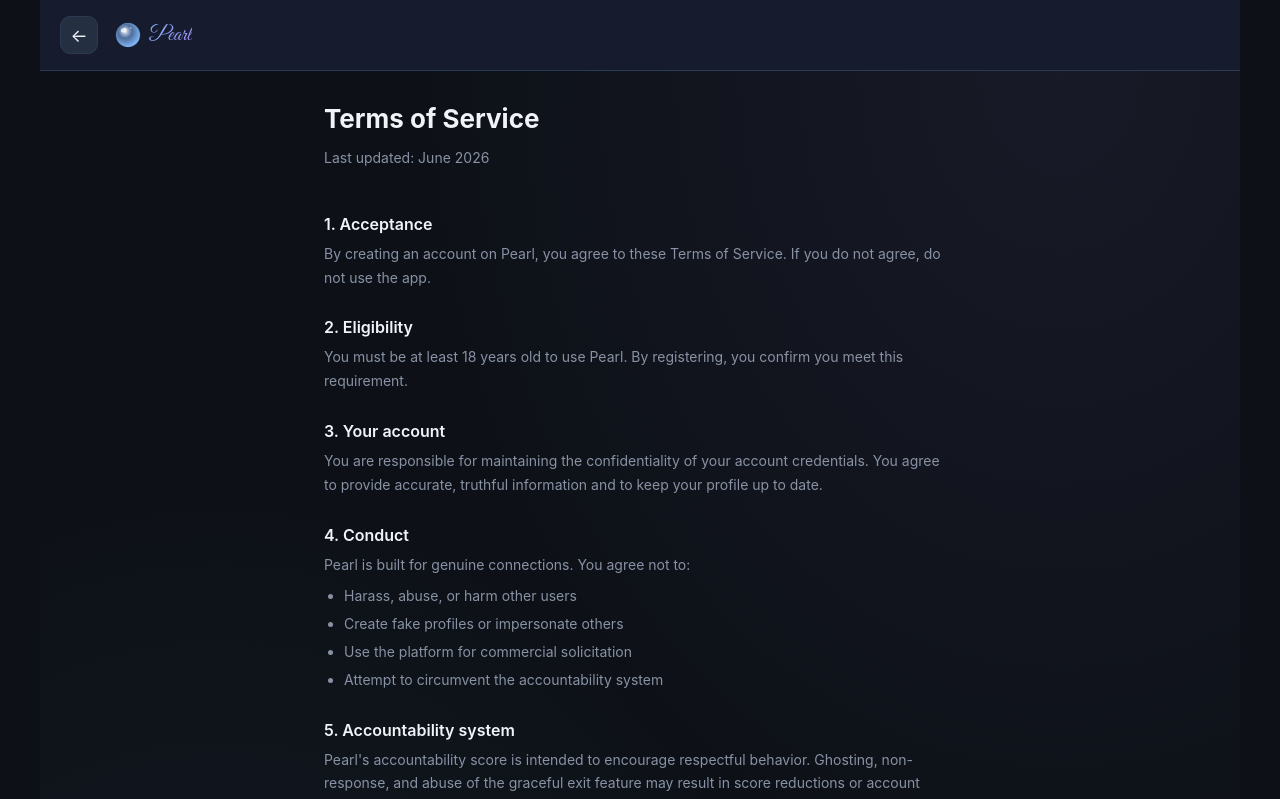
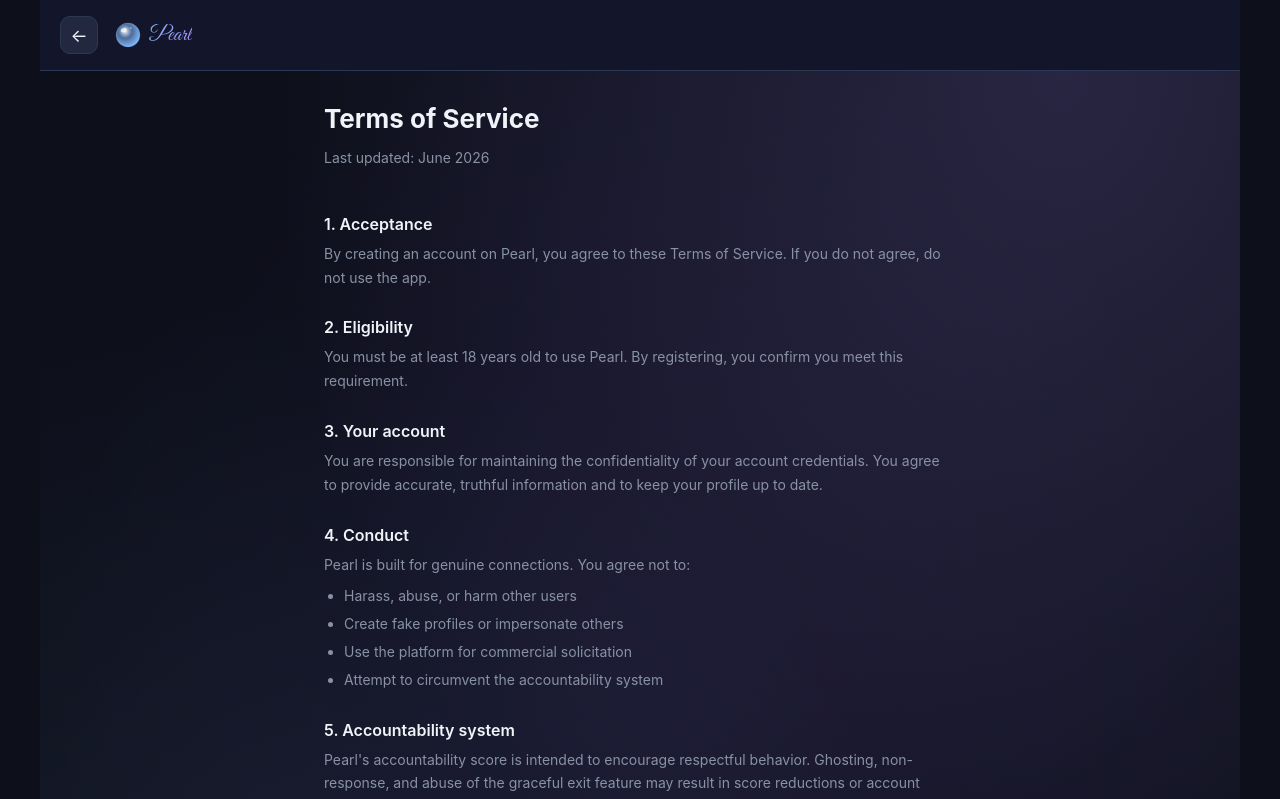
Before and after one commit to mmbower1/dating-app, a React (Vite) app: page /terms in a window 1280 px wide. Shown: the top 799 px of the page. Built offline with nearby package versions, Linux system fonts and the light colour scheme; no server answers.

Commit message:
Deepen purple tint in background — darker base with stronger gradient
Co-Authored-By: Claude Sonnet 4.6 <noreply@anthropic.com>

```diff
--- a/src/index.css
+++ b/src/index.css
@@ -1,8 +1,8 @@
 :root {
-  --bg-primary: #0d1117;
-  --bg-secondary: #161c2d;
-  --bg-card: #1e2637;
-  --bg-input: #252f42;
+  --bg-primary: #0d0f1a;
+  --bg-secondary: #13162a;
+  --bg-card: #1a1f35;
+  --bg-input: #222840;
   --accent: #7eb3f5;
   --accent-light: #a8cdf8;
   --accent-dark: #5a94e8;
@@ -95,8 +95,9 @@ body {
   position: relative;
   background: var(--bg-primary);
   background-image:
-    radial-gradient(ellipse at 85% 5%, rgba(167,139,250,0.07) 0%, transparent 45%),
-    radial-gradient(ellipse at 15% 95%, rgba(126,179,245,0.07) 0%, transparent 45%);
+    radial-gradient(ellipse at 85% 5%, rgba(167,139,250,0.18) 0%, transparent 55%),
+    radial-gradient(ellipse at 15% 95%, rgba(126,179,245,0.12) 0%, transparent 55%),
+    radial-gradient(ellipse at 50% 50%, rgba(139,92,246,0.07) 0%, transparent 70%);
 }
 
 /* ── Logo ───────────────────────────────────────────── */
```
